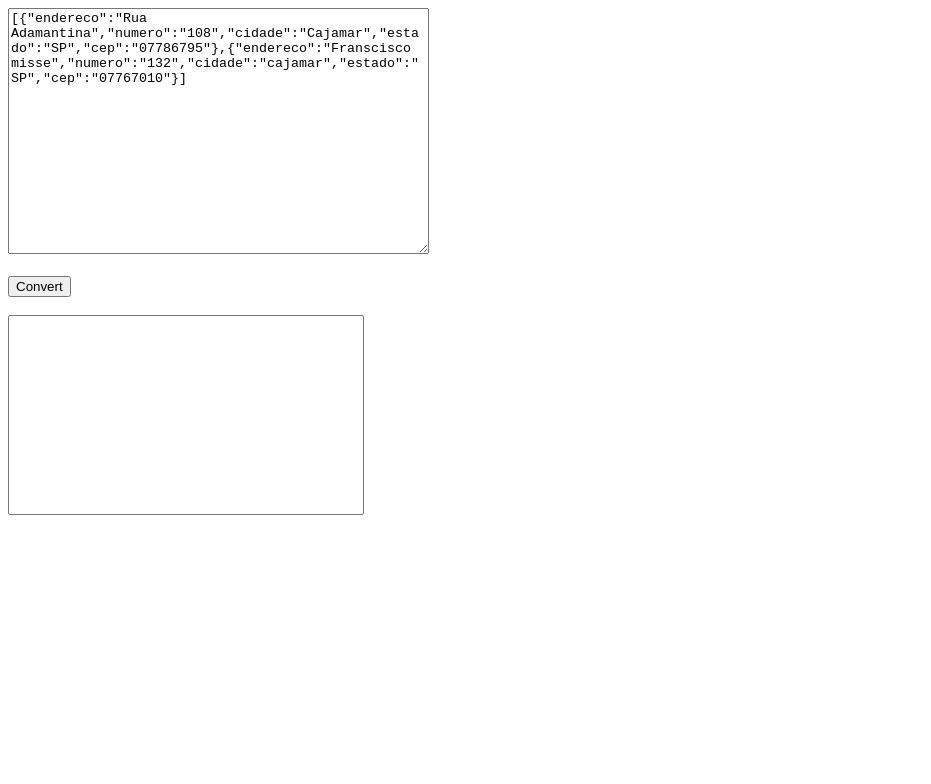
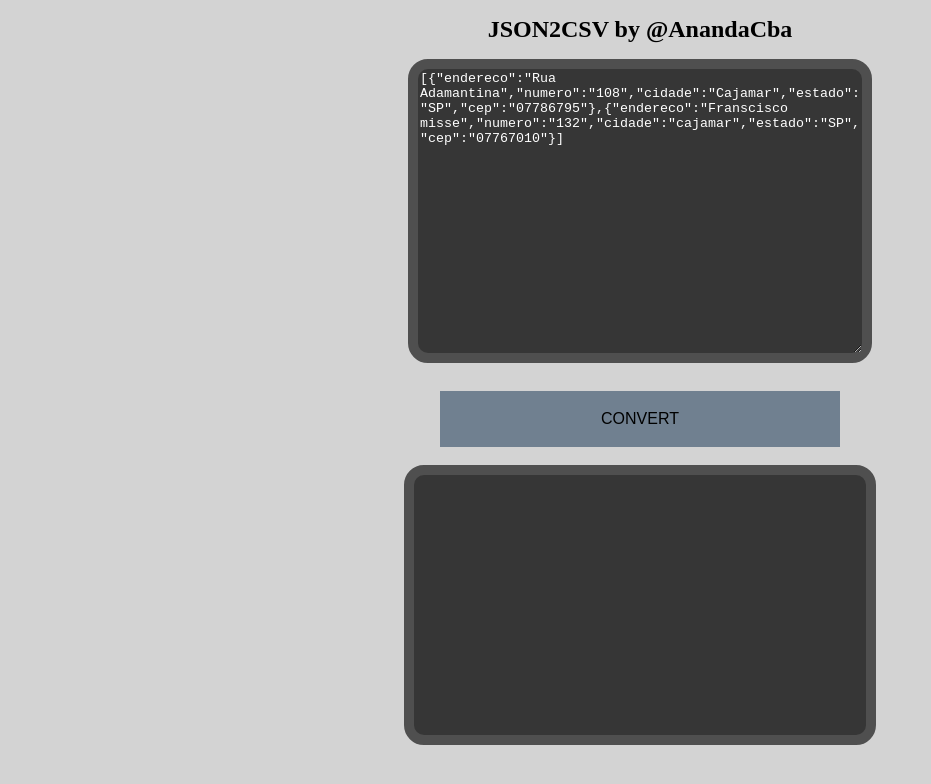
Before and after one commit to AnandaCba/JSON2CSV, a plain HTML site: page index.html in a window 1280 px wide. Shown: the whole page, without its empty margins (0-931 px from the left). Drawn offline with Linux system fonts and the light colour scheme.

Commit message:
Layout e refatoração

```diff
--- a/index.html
+++ b/index.html
@@ -7,13 +7,17 @@
 	<link rel="stylesheet" href="style.css">
 </head>
 <body>
-	<div>
+	<!--Input-->
+	<div id="conteiner" class="flex-center">
+		<h1>JSON2CSV by @AnandaCba</h1>
 		<textarea id="input" cols="50" rows="16">[{"endereco":"Rua Adamantina","numero":"108","cidade":"Cajamar","estado":"SP","cep":"07786795"},{"endereco":"Franscisco misse","numero":"132","cidade":"cajamar","estado":"SP","cep":"07767010"}]
 		</textarea><br><br>
-		<input type="button" name="action" value="Convert" onclick="getInput()" >
+		<input type="button" name="action" value="CONVERT" onclick="getInput()" >
 	</div><br>
-	<div>
-		<select name="info" id="rows" multiple>
+
+	<!-- Convert -->
+	<div id="conteinerConvert" class="flex-center">
+		<select name="info" id="rows" multiple class="flex-center">
 			<option value="" id="header">
 			</option>
 		</select>
--- a/script.js
+++ b/script.js
@@ -1,29 +1,34 @@
-
-var objJSON
+var arrKeys=[]
+var arrValues=[]
 var completeKey
-var arrValues = []
 
 function getInput(){
 
-	let stringJSON
+	//Pegando o valor do input do user em string
+	const stringJSON = document.getElementById('input').value;
 
-		//Pegando o valor do input do user em string
-		stringJSON = document.getElementById('input').value;
+	//chamando a função e passando o paramentro
+	stringToObj(stringJSON);
 
-		//Transformando em objeto
-		objJSON = JSON.parse(stringJSON);
+};
+
+//Transformando string para objeto
+function stringToObj(stringJSON){
+
+	//Transformando em objeto
+ 	const objJSON = JSON.parse(stringJSON);
 
 	//Chama função
-	transform();
-}
+	keyAndValue(objJSON);
+
+};
 
 //Separar cabeçalho dos valores
-function transform(){
+function keyAndValue(objJSON){
 
 	let count = 0;
 	let keys;
 	let values;
-	var arrKeys=[]
 
 		//loop conta tamanho array e as infos de cada obj
 		while (count <= objJSON.length -1){
@@ -52,11 +57,12 @@ function transform(){
 		};
 
 	// Call function
-	insertCSV();
+	insertCSV(completeKey);
 
 };
 
-function insertCSV(){
+//Mostrar user em formato
+function insertCSV(completeKey){
 
 	let header;
 	let rows;
@@ -64,10 +70,10 @@ function insertCSV(){
 
 	//Inserindo o valor de cabeçalho no HTML
 	header = document.getElementById('header');
-	header.innerHTML = completeKey;
-
 	//onde será inserido os valores
 	rows = document.getElementById('rows');
+
+	header.innerHTML = completeKey;
 
 	//Loop para buscar todos os valores dos arrays
 	for (let count = 0; count <= arrValues.length -1; count ++) {
@@ -80,4 +86,5 @@ function insertCSV(){
 		rows.appendChild(newItem);
 
 	};
+
 };
--- a/style.css
+++ b/style.css
@@ -1,6 +1,71 @@
+*{
+
+
+}
+
+body{
+	background-color:#D3D3D3;
+	margin-top: -10vh
+}
+
+h1{
+	text-align: center;
+	font-size: 3vh;
+	margin-top: -3vh;
+}
+
+.flex-center{
+	display: grid;
+	justify-content: center;
+
+}
+
+#conteiner{
+	align-content: center;
+	margin-top: 15vh;
+}
+
+textarea{
+	background-color:#363636;
+	align-content: initial;
+	border-width: 10px;
+	border-radius: 20px;
+	border-color: #4F4F4F;
+	color: white;
+	height: 35vh;
+	width: 55vh;
+}
+
 select{
-	height: 200px
+	background-color:#363636;
+	align-content: initial;
+	border-width: 10px;
+	border-radius: 20px;
+	border-color: #4F4F4F;
+	color: white;
+	height: 35vh;
+	width: 59vh;
 }
-option{
-	width: 350px;
+
 }
+option:hover{
+	color:black;
+	background-color:#363636;
+	color-rendering: black;
+	border:none;
+}
+
+input{
+	margin-left: 4vh;
+	margin-top: -1vh;
+	height: 7vh;
+	cursor: pointer;
+	width: 50vh;
+	background-color: #708090;
+	border:none;
+	font-size: 2vh;
+}
+
+input:hover{
+	background-color: #BC8F8F;
+}
```
